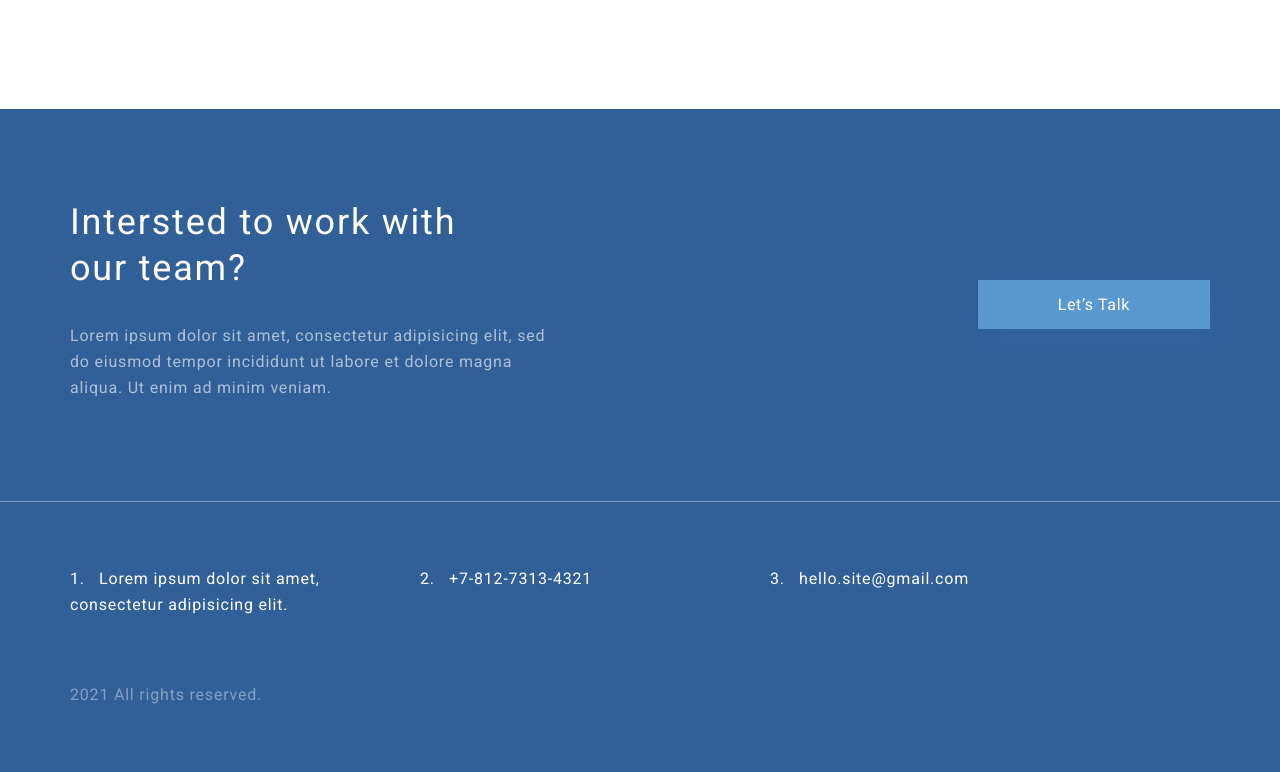
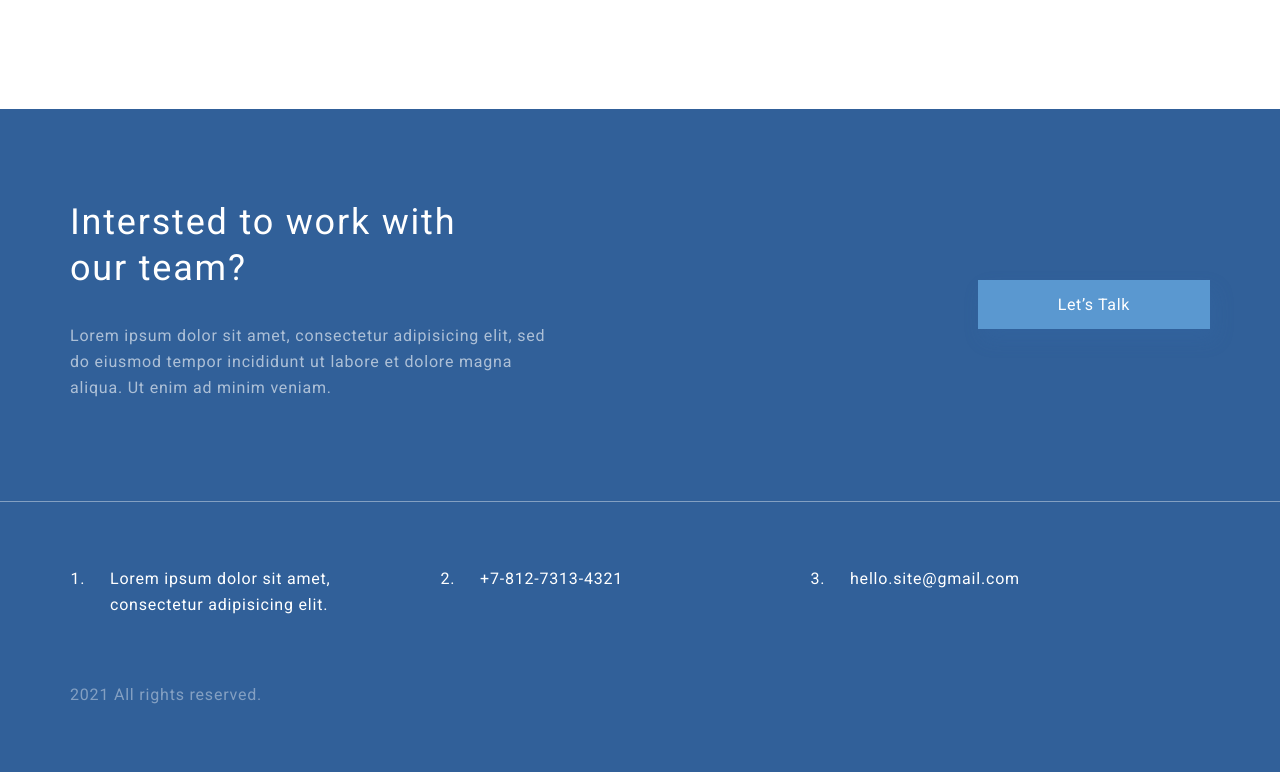
Before and after one commit to lammerfalcon/AutomationToolGB, a plain HTML site: page index.html in a window 1280 px wide. Shown: the part 2594-3366 px from the top of the page. Drawn offline with Linux system fonts and the light colour scheme.

Commit message:
[fix]olStyle

```diff
--- a/css/reset.css
+++ b/css/reset.css
@@ -34,8 +34,13 @@ body {
 	line-height: 1;
 }
 
-ol, ul {
+ ul {
 	list-style: none;
+}
+ol {
+    padding: 0;
+    margin-left: 20px;
+
 }
 
 blockquote, q {
--- a/css/style.css
+++ b/css/style.css
@@ -7,9 +7,14 @@
         letter-spacing: 0.05em;
         color: #1F3F68;
     }
+
     html, body {
         max-width: 100%;
         overflow-x: hidden;
+    }
+
+    ol li {
+        padding-left: 20px;
     }
 
     .top_header {
@@ -199,7 +204,7 @@
         text-align: center;
         letter-spacing: 0.05em;
         color: #222222;
-        width: 750px;
+        width: 740px;
         margin: 0 auto;
         margin-bottom: 62px;
     }
@@ -561,7 +566,6 @@
         height: auto;
     }
 
-
     @media only screen and (max-width: 1366px) {
         .wrapper {
             width: 96%;
@@ -633,6 +637,12 @@
         .google_map {
             margin-bottom: 0;
         }
+        .projects .subtitle {
+            width: 100%;
+        }
+        .wrapper .col_left h1 {
+            font-size: 50px;
+        }
     }
 
     @media only screen and (max-width: 414px) {
@@ -672,9 +682,6 @@
             font-size: 24px;
             line-height: 28px;
             margin-bottom: 32px;
-        }
-        .projects .subtitle {
-            width: 100%;
         }
         .side_item {
             display: block;
--- a/index.html
+++ b/index.html
@@ -107,11 +107,11 @@
         <div class="bottom_footer">
             <div class="wrapper">
                 <ol class="contact_info">
-                    <li>1. &nbsp; Lorem ipsum dolor sit amet, consectetur adipisicing elit.</li>
+                    <li>Lorem ipsum dolor sit amet, consectetur adipisicing elit.</li>
 
-                    <li>2. &nbsp; +7-812-7313-4321</li>
+                    <li>+7-812-7313-4321</li>
 
-                    <li>3. &nbsp; hello.site@gmail.com</li>
+                    <li>hello.site@gmail.com</li>
                 </ol>
                 <p>2021 All rights reserved.</p>
             </div>
```
Lines whose indentation alone changed are shown as unchanged.
